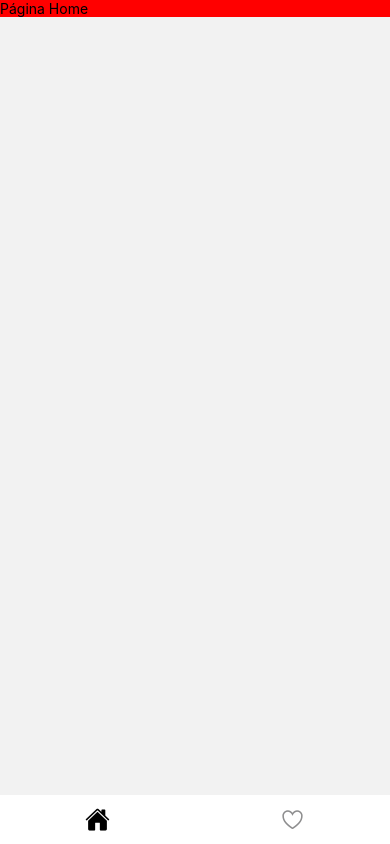
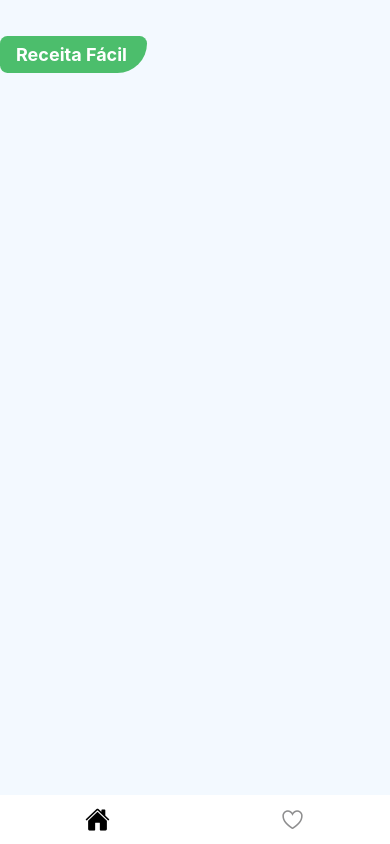
Before and after one commit to dersoli/react-native-receitas, a React Native app: screen /HomeTab in a window 390 px wide. Built offline with nearby package versions, Linux system fonts and the light colour scheme.

Commit message:
logo added to home page and home page style added

```diff
--- a/src/pages/home/index.js
+++ b/src/pages/home/index.js
@@ -1,15 +1,20 @@
-import { View, Text, StyleSheet } from 'react-native'
+import { View, Text, StyleSheet, SafeAreaView } from 'react-native'
+import Logo from '../../components/logo'
 
 export default function Home(){
     return(
-        <View style={styles.container}>
-            <Text>Página Home</Text>
-        </View>
+        <SafeAreaView style={styles.logoArea}>
+            <Logo />
+        </SafeAreaView>
     )
 }
 
 const styles = StyleSheet.create({
-    container:{
-        backgroundColor: 'red'
+    logoArea:{
+        flex: 1,
+        backgroundColor: '#f3f9ff',
+        paddingTop: 36,
+        paddingStart: 14,
+        paddingEnd: 14
     }
 })
```
